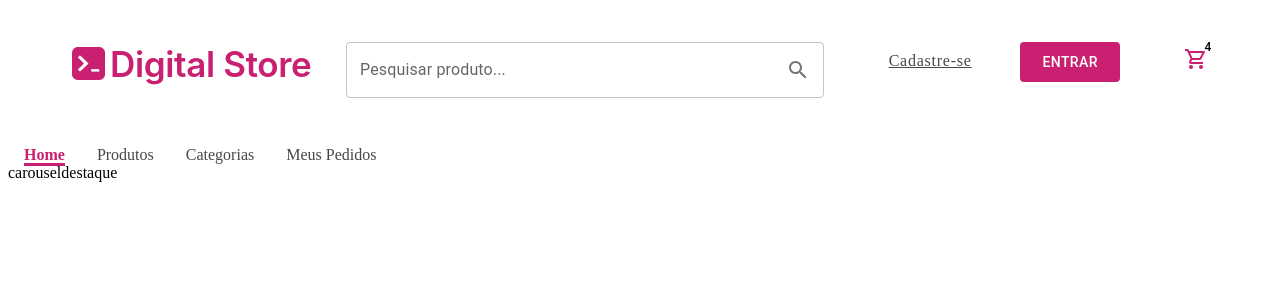
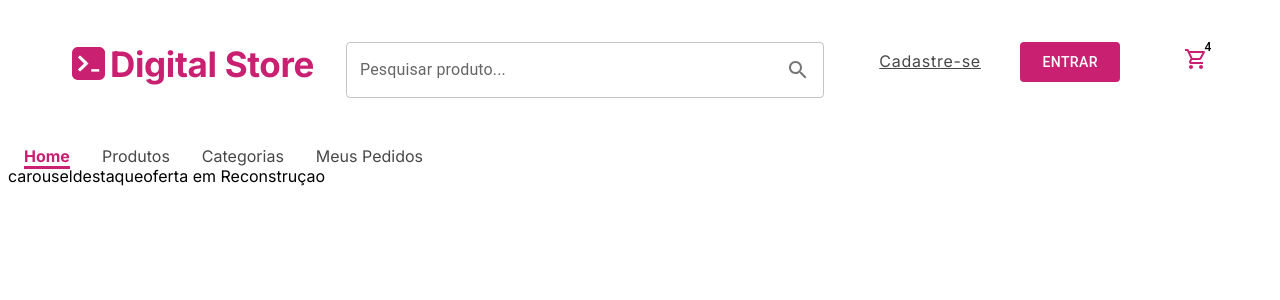
Before and after one commit to Samkuran/ProjetoFinalSoudev, a React (Create React App) app: page / in a window 1280 px wide. Shown: the top 300 px of the page. Built offline with nearby package versions, Linux system fonts and the light colour scheme.

Commit message:
adicionei o google font

```diff
--- a/src/App.js
+++ b/src/App.js
@@ -3,6 +3,7 @@
 import MeusPedidos from './pages/MeusPedidos';
 import Produtos from './pages/Produtos';
 import Categorias from './pages/Categorias';
+import './index.css'
 
 export default function App(){
     return (
--- a/src/components/OfertaDestaque/index.js
+++ b/src/components/OfertaDestaque/index.js
@@ -1,7 +1,10 @@
-export default function OfertaDestaque () {
-    return (
+import "./style.css";
+
+
+export default function OfertaDestaque (){
+    return(
         <>
-        oferta
+       oferta em Reconstruçao
         </>
-    )
+    );
 }
--- /dev/null
+++ b/src/index.css
@@ -0,0 +1,5 @@
+@import url('https://fonts.googleapis.com/css2?family=Inter:wght@400;700&family=VT323&display=swap');
+
+body {
+    font-family: Inter, sans-serif;
+}
--- a/src/pages/Home/index.js
+++ b/src/pages/Home/index.js
@@ -3,6 +3,7 @@
 import Menu from '../../components/Menu';
 import Carousel from '../../components/Carousel';
 import ColecoesDestaque from '../../components/ColecoesDestaque';
+import OfertaDestaque from '../../components/OfertaDestaque';
 
 
 export default function Home() {
@@ -12,6 +13,7 @@
             <Menu />
             <Carousel />
             <ColecoesDestaque />
+            <OfertaDestaque/>
         </>
     )
 }
```
Also changed, not shown: src/components/OfertaDestaque/tenisdestaque.png (added).
